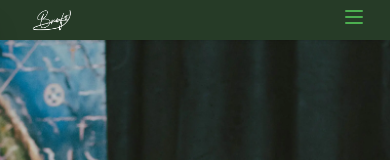
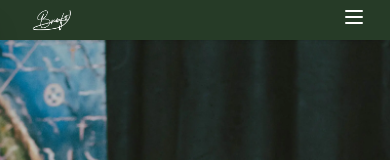
Before and after one commit to gustinedarko/Brefos-Gallery, a React (Vite) app: page / in a window 390 px wide. Shown: the top 160 px of the page. Built offline with nearby package versions, Linux system fonts and the light colour scheme.

Commit message:
Colour of Hamburger changed to white

```diff
--- a/src/components/Navbar.jsx
+++ b/src/components/Navbar.jsx
@@ -8,7 +8,7 @@ export default function Navbar() {
   // Toggle the sidebar
   const handleToggle = () => setIsOpen(!isOpen);
 
-  // Close sidebar when a link is clicked (common mobile UX)
+  // Close sidebar when a link is clicked
   const handleLinkClick = () => setIsOpen(false);
 
   // Highlight active page
@@ -36,7 +36,7 @@ export default function Navbar() {
       <div className="md:hidden">
         <button
           onClick={handleToggle}
-          className="nav-text text-[#4CAF50] focus:outline-none transition-colors duration-200"
+          className="nav-text text-white focus:outline-none transition-colors duration-200"
         >
           <svg
             className="w-6 h-6"
@@ -63,7 +63,7 @@ export default function Navbar() {
         {/* Close button (only visible on mobile) */}
         <button
           onClick={handleToggle}
-          className="absolute top-4 right-4 md:hidden focus:outline-none text-[#4CAF50]"
+          className="absolute top-4 right-4 md:hidden focus:outline-none text-white border rounded-sm border-[#4CAF50]"
         >
           <svg
             className="w-7 h-7"
```
